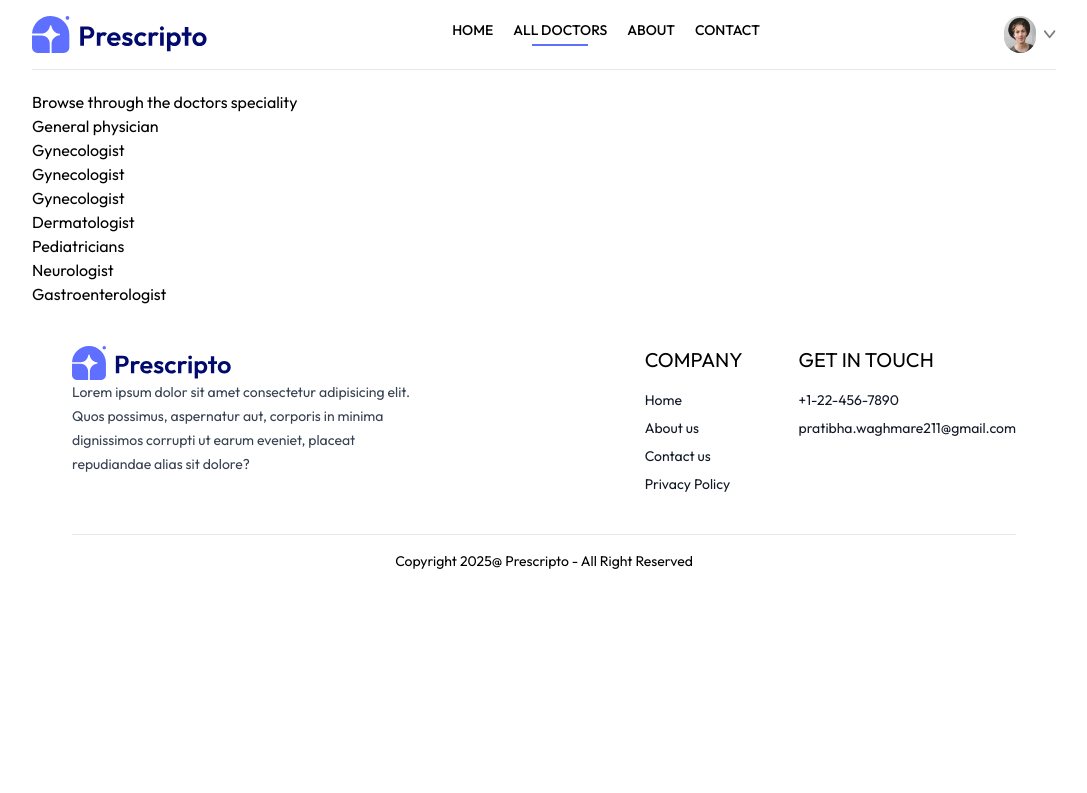
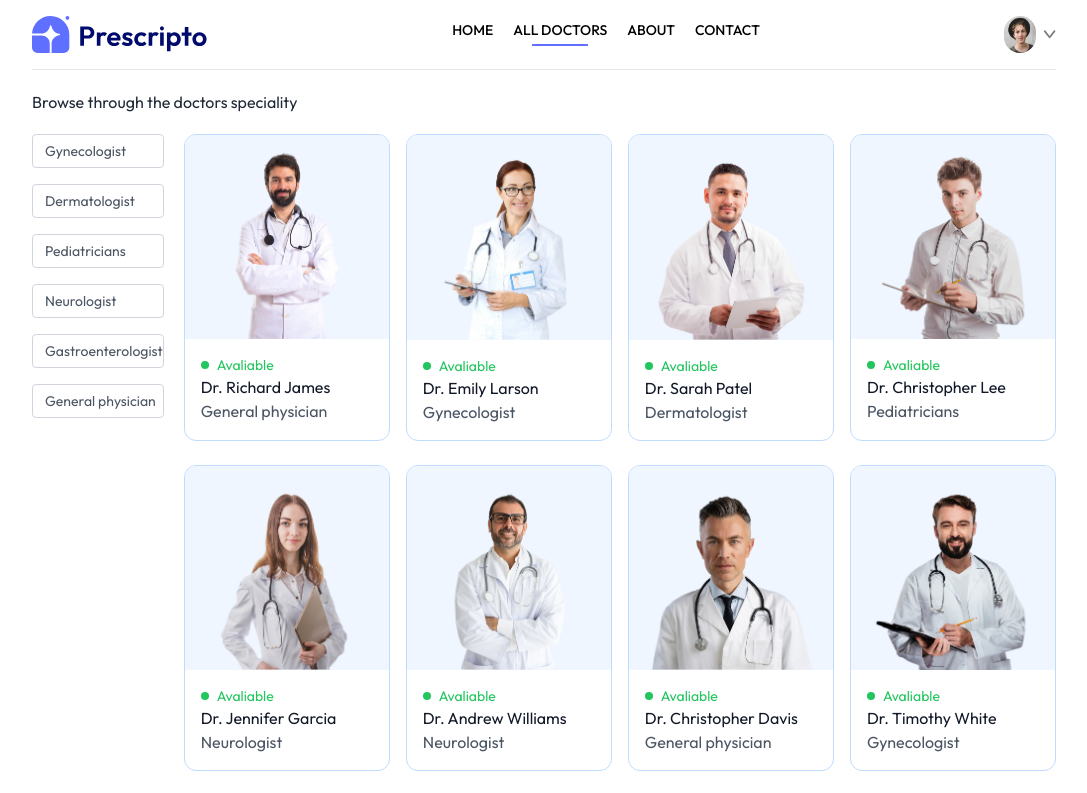
Before and after one commit to Pratibha-2015/Doctor-Prescripto, a React (Vite) app: page /doctors in a window 1280 px wide. Shown: the top 793 px of the page, without its empty margins (96-1183 px from the left). Built offline with nearby package versions, Linux system fonts and the light colour scheme.

Commit message:
About Page

```diff
--- a/src/pages/Doctor.jsx
+++ b/src/pages/Doctor.jsx
@@ -1,28 +1,37 @@
-import React, { useContext, useState } from 'react'
-import { useParams } from 'react-router-dom';
-//import  AppContext  from '../context/AppContext';
-
+import React, {  useContext, useEffect, useState } from 'react'
+import { useNavigate, useParams } from 'react-router-dom';
+import { doctors } from '../assets/assets';
 
 const Doctor = () => {
   const { speciality } = useParams();
   const [filterDoc,setFilterDoc] = useState([])
- // const {doctors} = useContext(AppContext)
+  const navigate = useNavigate()
+
+const applyfilter= () =>{
+  if(speciality){
+    setFilterDoc(doctors.filter(doc => doc.speciality === speciality))
+}else{
+  setFilterDoc(doctors)
+}
+}
+useEffect(()=>{
+  applyfilter()
+},[doctors,speciality])
+
 
   return (
     <div>
-      <p>Browse through the doctors speciality</p>
-      <div>
-        <div>
-          <p>General physician</p>
-          <p>Gynecologist</p>
-          <p>Gynecologist</p>
-          <p>Gynecologist</p>
-          <p>Dermatologist</p>
-          <p>Pediatricians</p>
-          <p>Neurologist</p>
-          <p>Gastroenterologist</p>
+      <p className=' text-gray-800'>Browse through the doctors speciality</p>
+        <div className=' flex flex-col sm:flex-row items-start gap-5 mt-5'>
+      <div className='flex flex-col gap-4 text-sm text-gray-600'  >
+          <p  onClick={()=> speciality === 'Gynecologist' ? navigate('/doctors') : navigate('/doctors/Gynecologist')} className= {`w-[94vw] sm:w-auto pl-3 py-1.5 border border-gray-300 rounded cursor-pointer`}>Gynecologist</p>
+          <p  onClick={()=> speciality === 'Dermatologist' ? navigate('/doctors') : navigate('/doctors/Dermatologist')} className= {`w-[94vw] sm:w-auto pl-3 py-1.5 border border-gray-300 rounded cursor-pointer`}>Dermatologist</p>
+          <p  onClick={()=> speciality === 'Pediatricians' ? navigate('/doctors') : navigate('/doctors/Pediatricians')} className= {`w-[94vw] sm:w-auto pl-3 py-1.5 border border-gray-300 rounded cursor-pointer`}>Pediatricians</p>
+          <p  onClick={()=> speciality === 'Neurologist' ? navigate('/doctors') : navigate('/doctors/Neurologist')} className= {`w-[94vw] sm:w-auto pl-3 py-1.5 border border-gray-300 rounded cursor-pointer`}>Neurologist</p>
+          <p  onClick={()=> speciality === 'Gastroenterologist' ? navigate('/doctors') : navigate('/doctors/Gastroenterologist')} className= {`w-[94vw] sm:w-auto pl-3 py-1.5 border border-gray-300 rounded cursor-pointer`}>Gastroenterologist</p>
+          <p  onClick={()=> speciality === 'General physician' ? navigate('/doctors') : navigate('/doctors/General physician')} className={`w-[94vw] sm:w-auto pl-3 py-1.5 border border-gray-300 rounded cursor-pointer`}>General physician</p>
         </div>
-        <div>
+        <div className='w-full grid grid-cols-auto gap-4 gap-y-6'>
           {
 filterDoc.map(( item, index)=>(
   <div onClick={ () => navigate(`/Appoinment/${item._id}`)} className='border border-blue-200 rounded-xl overflow-hidden cursor-pointer hover:translate-y-[-10px] transition-all duration-500' key={index}>
```
